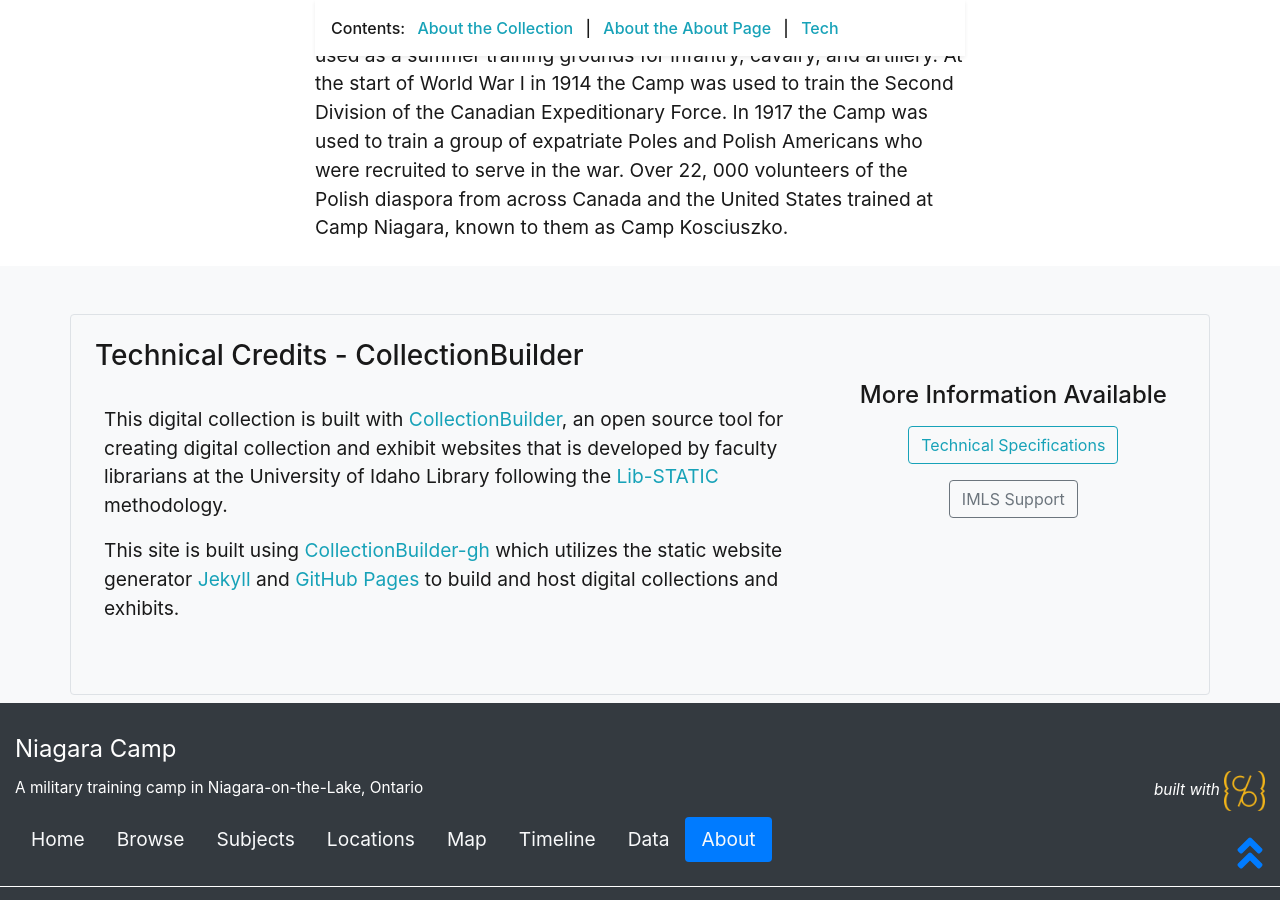
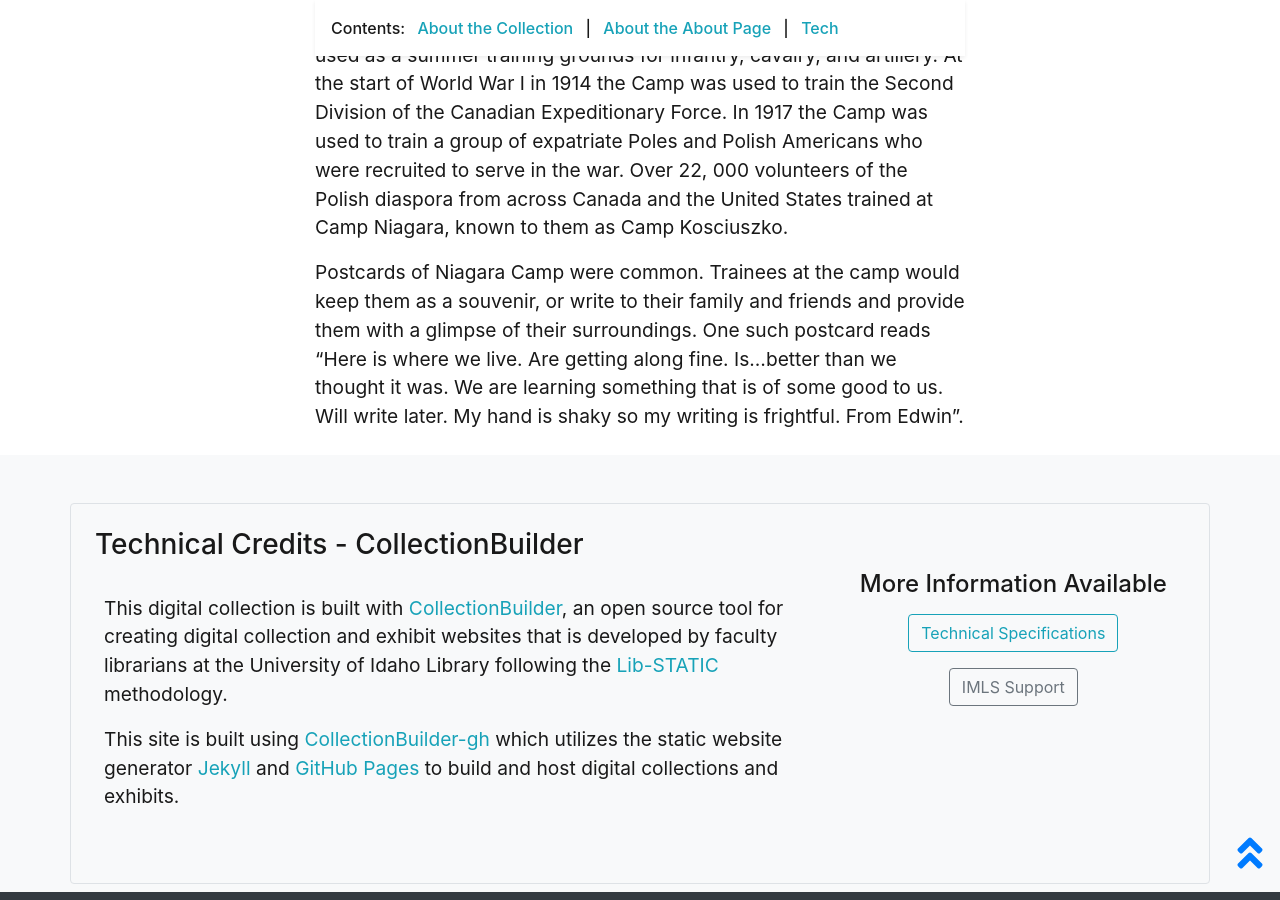
Before and after one commit to chantalcameron/Niagara-Camp, a Jekyll site: the page built from pages/about.md, in a window 1280 px wide and 900 px high, scrolled down 744 px. Built offline with Jekyll 4.4.1, drawn with Linux system fonts in a browser that asks for light colours.

Commit message:
Update about.md

```diff
--- a/pages/about.md
+++ b/pages/about.md
@@ -15,3 +15,5 @@
 ## About the Collection
 
 After confederation a military reserve for the defence of Canada was established in Niagara.  Camp Niagara in Niagara-on-the-Lake was used as a summer training grounds for infantry, cavalry, and artillery.  At the start of World War I in 1914 the Camp was used to train the Second Division of the Canadian Expeditionary Force. In 1917 the Camp was used to train a group of expatriate Poles and Polish Americans who were recruited to serve in the war. Over 22, 000 volunteers of the Polish diaspora from across Canada and the United States trained at Camp Niagara, known to them as Camp Kosciuszko.
+
+Postcards of Niagara Camp were common.  Trainees at the camp would keep them as a souvenir, or write to their family and friends and provide them with a glimpse of their surroundings.  One such postcard reads "Here is where we live.  Are getting along fine.  Is...better than we thought it was.  We are learning something that is of some good to us.  Will write later.  My hand is shaky so my writing is frightful.  From Edwin".
```
